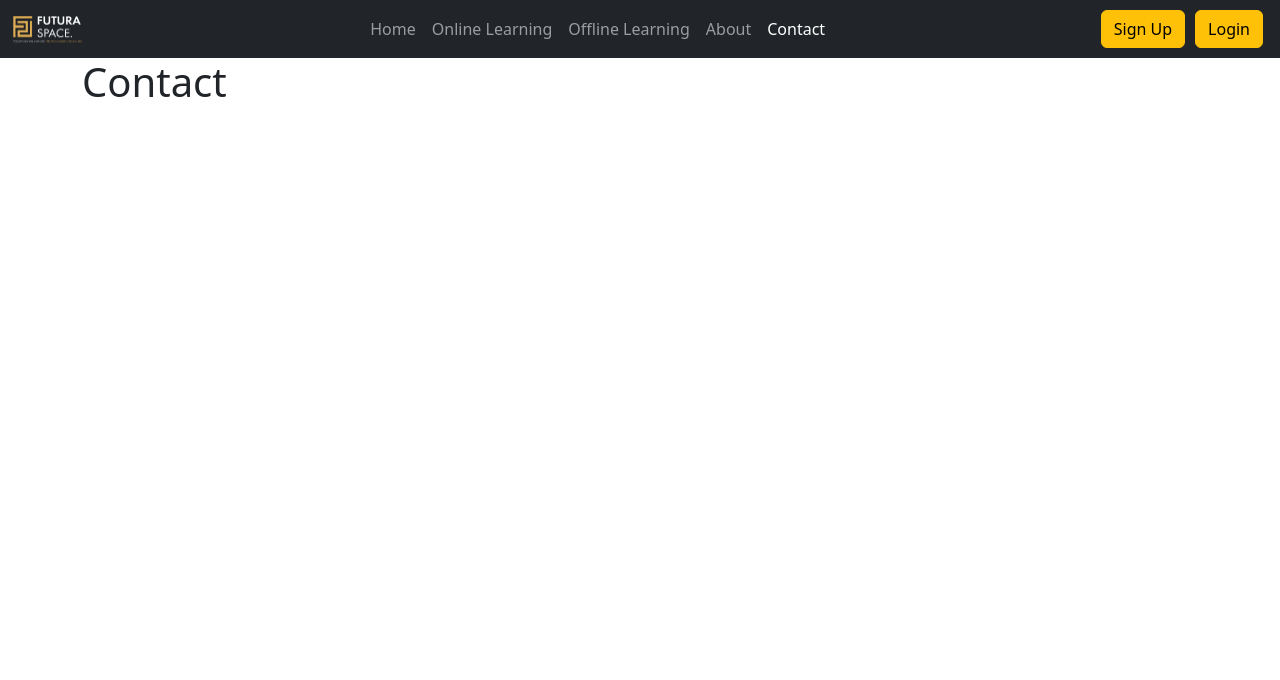
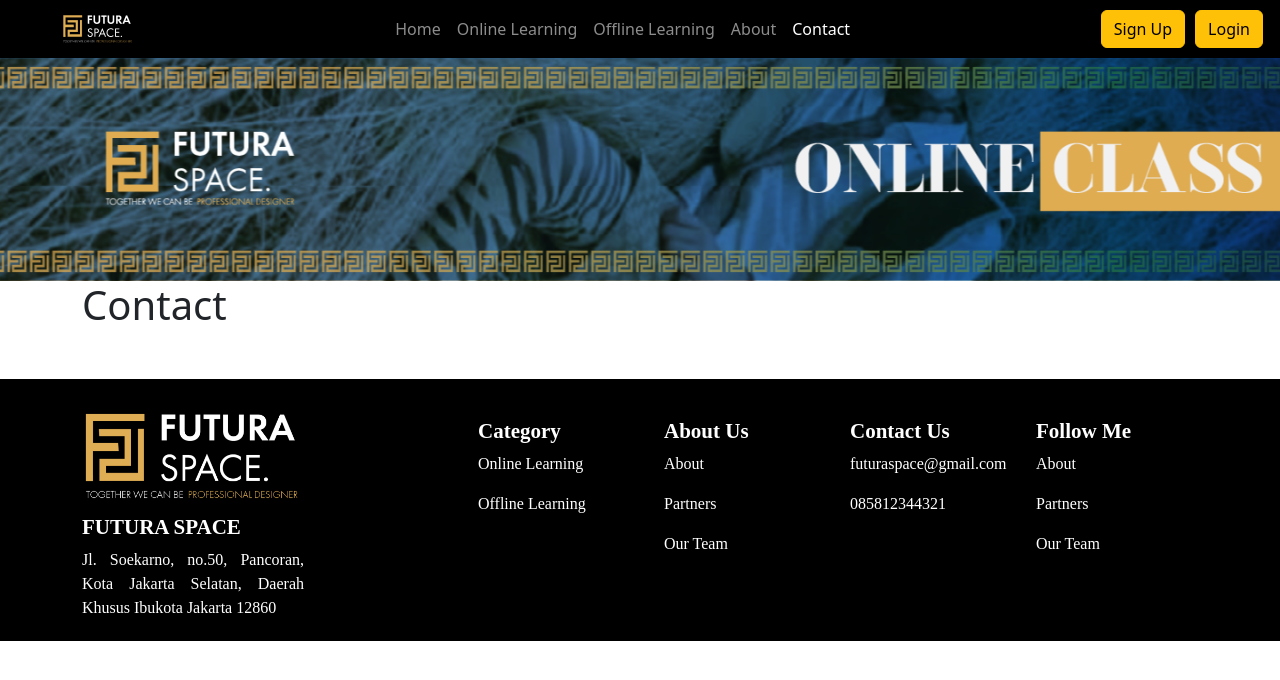
Before and after one commit to andynurdin/education-futura-space, a React (Create React App) app: page /contact in a window 1280 px wide. Shown: the top 680 px of the page. Built offline with nearby package versions, Linux system fonts and the light colour scheme.

Commit message:
thrid commit

```diff
--- a/src/App.jsx
+++ b/src/App.jsx
@@ -8,11 +8,13 @@
 import About from "./pages/About";
 import Contact from "./pages/Contact";
 import Navs from "./components/Navbar";
+import Footer from "./components/Footer";
 
 const App = () => {
   return (
     <>
       <Navs />
+      <img src="images/header.png" alt="" style={{width:"100%"}}/>
       <Container>
         <Routes>
           <Route>
@@ -25,6 +27,7 @@
           </Route>
         </Routes>
       </Container>
+      <Footer />
     </>
   );
 }
--- /dev/null
+++ b/src/components/Card.css
@@ -0,0 +1,24 @@
+.cards {
+  width: 371px;
+  height: 348px;
+  background-color: black;
+  margin: 20px 0;
+}
+
+.card-title {
+  color: #ffff;
+  font-family: 'Zen Antique';
+  font-style: normal;
+  font-weight: 400;
+  font-size: 24px;
+  margin: 15px 0 10px 10px;
+}
+
+.card-text {
+  font-family: 'Zen Antique';
+  font-style: normal;
+  font-weight: 400;
+  font-size: 18px;
+  color: #DFAD53;
+  margin: 10px 0 0 10px;
+}
--- /dev/null
+++ b/src/components/Card.jsx
@@ -0,0 +1,13 @@
+import "./Card.css";
+
+const Card = () => {
+  return (
+    <div className="cards">
+      <img src="images/card1.png" alt="" />
+      <h5 className="card-title">Kelas Fashion Design</h5>
+      <h6 className="card-text">Beginer</h6>
+    </div>
+  );
+};
+
+export default Card;
--- a/src/components/Cards.jsx
+++ /dev/null
@@ -1,19 +0,0 @@
-import { Card, Button } from "react-bootstrap";
-
-const Cards = () => {
-  return (
-    <Card style={{ width: '18rem' }}>
-      <Card.Img variant="top" src="holder.js/100px180" />
-      <Card.Body>
-        <Card.Title>Card Title</Card.Title>
-        <Card.Text>
-          Some quick example text to build on the card title and make up the
-          bulk of the card's content.
-        </Card.Text>
-        <Button variant="primary">Go somewhere</Button>
-      </Card.Body>
-    </Card>
-  );
-};
-
-export default Cards;
--- /dev/null
+++ b/src/components/Footer.css
@@ -0,0 +1,29 @@
+.footer {
+  width: 100%;
+  height: 262px;
+  background-color: black;
+  margin-top: 50px;
+}
+
+.img {
+  width: 222px;
+}
+
+.title {
+  font-family: 'Poppins';
+  font-style: normal;
+  font-weight: 600;
+  font-size: 21px;
+  color: #ffff;
+  margin-top: 40px;
+}
+
+.subtitle {
+  font-family: 'Poppins';
+  font-style: normal;
+  font-weight: 400;
+  font-size: 16px;
+  line-height: 24px;
+  color: #ffff;
+  text-align: justify;
+}
--- /dev/null
+++ b/src/components/Footer.jsx
@@ -0,0 +1,44 @@
+import { Container, Row, Col } from "react-bootstrap";
+import "./Footer.css";
+
+const Footer = () => {
+  return (
+    <div  className="footer">
+    <Container>
+      <Row>
+        <Col style={{marginRight:"150px"}}>
+          <img src="images/logo.png" alt="" className="img" />
+          <h3 className="title" style={{marginTop:"-20px"}}>FUTURA SPACE</h3>
+          <p className="subtitle">
+            Jl. Soekarno, no.50, Pancoran, Kota Jakarta Selatan, Daerah Khusus Ibukota Jakarta 12860
+          </p>
+        </Col>
+        <Col>
+          <h3 className="title">Category</h3>
+          <p className="subtitle">Online Learning</p>
+          <p className="subtitle">Offline Learning</p>
+        </Col>
+        <Col>
+          <h3 className="title">About Us</h3>
+          <p className="subtitle">About</p>
+          <p className="subtitle">Partners</p>
+          <p className="subtitle">Our Team</p>
+        </Col>
+        <Col>
+          <h3 className="title">Contact Us</h3>
+          <p className="subtitle">futuraspace@gmail.com</p>
+          <p className="subtitle">085812344321</p>
+        </Col>
+        <Col>
+          <h3 className="title">Follow Me</h3>
+          <p className="subtitle">About</p>
+          <p className="subtitle">Partners</p>
+          <p className="subtitle">Our Team</p>
+        </Col>
+      </Row>
+    </Container>
+    </div>
+  );
+}
+
+export default Footer;
--- a/src/components/Navbar.jsx
+++ b/src/components/Navbar.jsx
@@ -4,10 +4,10 @@
 
 const Navs = () => {
   return (
-    <Navbar bg="dark" variant="dark" expand="lg">
+    <Navbar sticky="top" variant="dark" expand="lg" style={{background:"black"}}>
       <Container fluid className="contianer">
         <NavLink to="/" className="navbar-brand">
-          <img src="images/logo2.png" alt="" style={{ width: "71.69px", height: "30px" }} />
+          <img src="images/logo2.png" alt="" style={{ width: "71.69px", height: "auto", marginLeft:"50px" }} />
         </NavLink>
         <Navbar.Toggle aria-controls="basic-navbar-nav" />
         <Navbar.Collapse id="basic-navbar-nav" >
--- a/src/pages/OfflineLearn.jsx
+++ b/src/pages/OfflineLearn.jsx
@@ -1,7 +1,41 @@
+import { Row, Col } from "react-bootstrap";
+import Card from "../components/Card";
+
 const OfflineLearn = () => {
   return (
     <>
-    <h1>Offline Learning</h1>
+    <h1 style={{width:"300px",
+    fontFamily:"Zen Antique",
+    fontWeight:"400",
+    fontSize:"48px",
+    padding:"20px 10px",
+    background:"black",
+    color:"#ffff",
+    marginTop:"55px"}}>
+      Offline Class
+    </h1>
+    <Row>
+      <Col>
+        <Card />
+      </Col>
+      <Col>
+        <Card />
+      </Col>
+      <Col>
+        <Card />
+      </Col>
+    </Row>
+    <Row>
+      <Col>
+        <Card />
+      </Col>
+      <Col>
+        <Card />
+      </Col>
+      <Col>
+        <Card />
+      </Col>
+    </Row>
     </>
   );
 }
--- a/src/pages/OnlineLearn.jsx
+++ b/src/pages/OnlineLearn.jsx
@@ -1,10 +1,41 @@
-import Cards from "../components/Cards";
+import { Row, Col } from "react-bootstrap";
+import Card from "../components/Card";
 
 const OnlineLearn = () => {
   return (
     <>
-    <h1>Online Learning</h1>
-    <Cards />
+    <h1 style={{width:"300px",
+    fontFamily:"Zen Antique",
+    fontWeight:"400",
+    fontSize:"48px",
+    padding:"20px 10px",
+    background:"black",
+    color:"#ffff",
+    marginTop:"55px"}}>
+      Online Class
+    </h1>
+    <Row>
+      <Col>
+        <Card />
+      </Col>
+      <Col>
+        <Card />
+      </Col>
+      <Col>
+        <Card />
+      </Col>
+    </Row>
+    <Row>
+      <Col>
+        <Card />
+      </Col>
+      <Col>
+        <Card />
+      </Col>
+      <Col>
+        <Card />
+      </Col>
+    </Row>
     </>
   );
 };
```
Also changed, not shown: public/images/card1.png (added), public/images/header.png (added).
